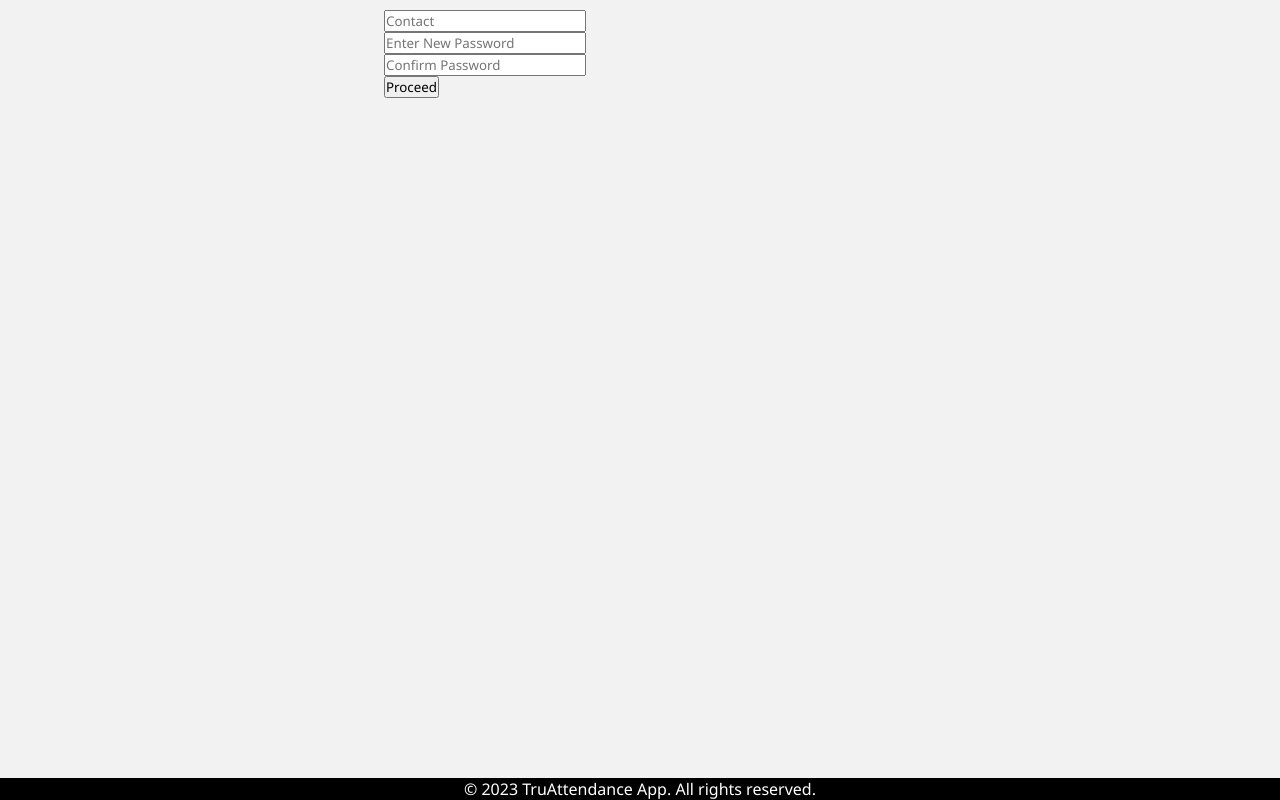
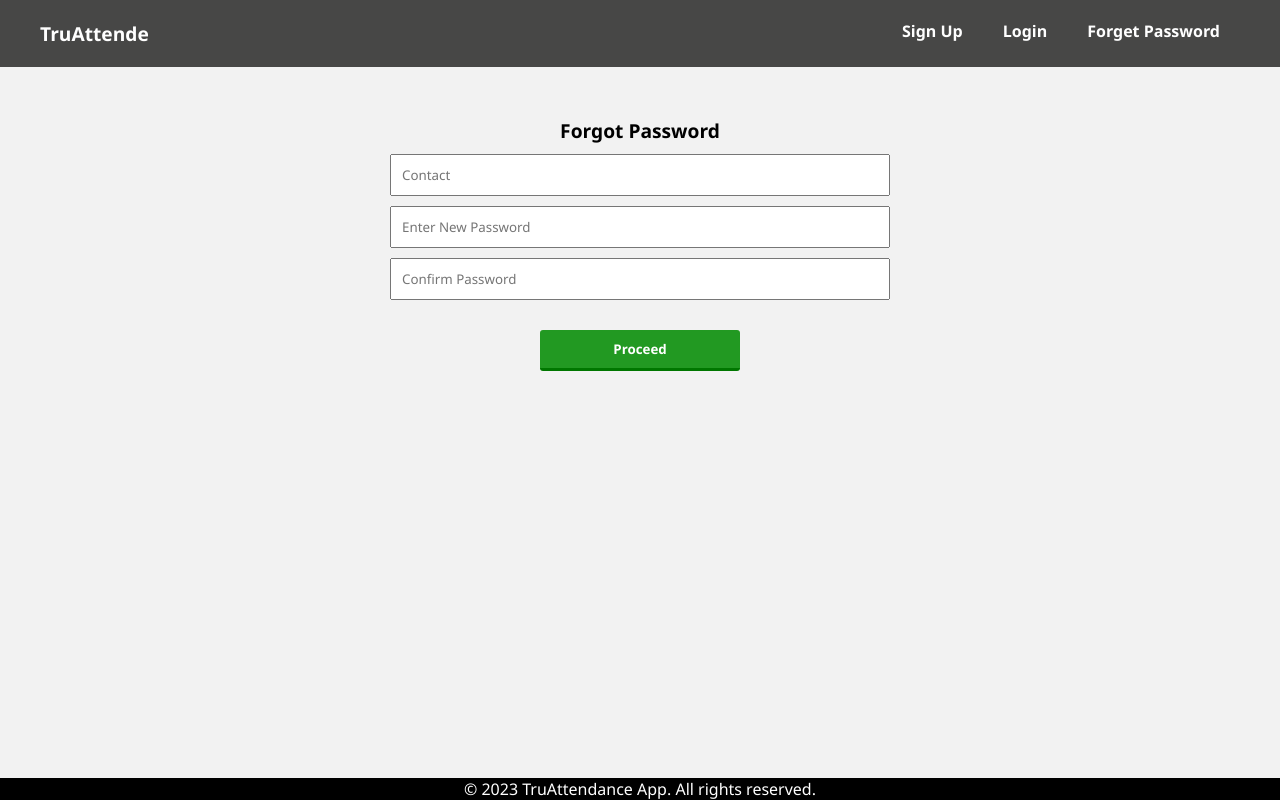
Before and after one commit to Dhruv4171/Attendence, a React (Create React App) app: page /forgotpass in a window 1280 px wide. Built offline with nearby package versions, Linux system fonts and the light colour scheme; no server answers.

Commit message:
Commit for Css update

```diff
--- a/src/App.jsx
+++ b/src/App.jsx
@@ -54,7 +54,7 @@ function App() {
           <>
             <Route path="/" element={<><Header /><SignUp /></>} />
             <Route path="/login" element={<><Header /><Login onLogin={handleLogin} /></>} />
-            <Route path="/forgotpass" element={<ForgotPass />} />
+            <Route path="/forgotpass" element={<><Header/><ForgotPass/> </>} />
             <Route path="/*" element={<PageError />} />
           </>
         )}
--- a/src/components/footer/style.js
+++ b/src/components/footer/style.js
@@ -1,6 +1,14 @@
 import { styled } from "styled-components";
 
-    const Wrapper = styled.div`
+const Wrapper = styled.div`
+    position: fixed;
+  left: 0;
+  bottom: 0;
+  width: 100%;
+  text-align: center;
+  color: white;
+  background-color: black;
+  padding: 10px 0;
     .footer{
         text-align: center;
         color: white;
@@ -9,5 +17,6 @@ import { styled } from "styled-components";
         bottom: 0;
         position:absolute;
     }
+
     `
-    export default Wrapper
+export default Wrapper
--- a/src/components/forgotpass/index.jsx
+++ b/src/components/forgotpass/index.jsx
@@ -1,7 +1,7 @@
 import axios from "axios";
 import { useEffect, useState } from "react";
 import { useNavigate } from "react-router";
-import { Wrapper } from "./style";
+import  Wrapper  from "./style";
 
 
 const ForgotPass = () => {
@@ -46,13 +46,12 @@ const ForgotPass = () => {
     }
     return (
         <Wrapper>
-            <div className="main">
-            <form>
+            <div className="inner">
+              <h1>Forgot Password</h1>
               <input type="text" name="" id="" placeholder="Contact " value={contact} onChange={ (e) => setContact(e.target.value)}/>
               <input type="password" name="" id="" placeholder="Enter New Password" value ={password} onChange={ (e) => {setPassword(e.target.value)}}/>
               <input type="password" name="" id="" placeholder="Confirm Password" value ={confirmPassword} onChange={ (e) =>{setConfirmPassword(e.target.value)}}/>
               <input type="button" value="Proceed" onClick={changePass}/>
-            </form>
             </div>
         </Wrapper>
     )
--- a/src/components/forgotpass/style.js
+++ b/src/components/forgotpass/style.js
@@ -1,16 +1,29 @@
 import { styled } from "styled-components";
 
 
-export const Wrapper = styled.section`
-
-form input{
-    display: block;
-}
-
-.main{
-    width: 40%;
-    margin: 10px auto;
-    display: flex;
-
+const Wrapper = styled.section`
+margin:50px 0px;
+.inner{
+    h1{
+        text-align:center;
+    }
+    input{
+        width:100%;
+        padding:10px;
+        box-sizing:border-box;
+        margin-top:10px;
+        &[type=button]{
+            width : 200px;
+            margin : 30px auto;
+            display : block;
+            border : none;
+            background : #292;
+            color : #fff;
+            font-weight : bold;
+            border-bottom : solid 3px #070;
+            border-radius : 3px;
+        }
+    }
 }
 `
+export default Wrapper;
--- a/src/components/header/index.jsx
+++ b/src/components/header/index.jsx
@@ -28,6 +28,11 @@ const Header = () => {
               Login
             </Link>
           </li>
+          <li>
+            <Link className='menu-item' to='/forgotpass' onClick={toggleMenu}>
+              Forget Password
+            </Link>
+          </li>
         </ul>
       </div>
       <IconContext.Provider value={{ color: '#fff', size: '16px' }}>
--- a/src/components/profile/style.js
+++ b/src/components/profile/style.js
@@ -2,44 +2,49 @@ import { styled } from 'styled-components';
 const Wrapper = styled.div`
     margin : 50px 0;
     .inner{
+        display: flex;
+       justify-content: center;
+       align-items: center;
+       min-height: 100vh;
+       background-color: #f0f0f0;
+       ${'' /* padding: 20px; */}
+
         .personal_container{
             width:350px;
-            margin:0px auto;
+            margin-bottom: 20px;
             border-bottom:1px solid #3568AC;
             img{
-                widht:150px;
+                width:150px;
                 border-radius:50%;
                 height:150px;
                 display: block;
-                margin-left: auto;
-                margin-right: auto;
+                margin: 0 auto;
+                object-fit: cover;
             }
         }
         .address_container{
             width:350px;
-            margin:0px auto;
+            margin-bottom: 20px;
             border-bottom:1px solid #3568AC;
         }
         .contact_container{
             width:350px;
-            margin:0px auto;
+            margin-bottom: 20px;
             border-bottom:1px solid #3568AC;
         }
         h1{
             font-size: 20px;
-            height:30px;
-            widht:84px;
-            color:#2F80ED;
-            text-align:left;
+            margin-bottom: 10px;
+            color:black;
+            text-align:center;
         }
         .top_info{
-            font-size:15px;
-            font-wieght:600px;
-            opacity:0.5;
+            margin-top: 15px;
+            font-weight:bold;
+
         }
         .user_info{
-            font-size:18px;
-            font-weight:700px;
+            margin-top: 5px;
         }
     }
 `
--- a/src/components/signup/style.js
+++ b/src/components/signup/style.js
@@ -3,6 +3,9 @@ const { styled } = require("styled-components");
 const Wrapper = styled.div`
 margin : 50px 0;
 .inner{
+    h1{
+        text-align:center;
+    }
     input,select{
         width : 100%;
         padding : 10px;
```
